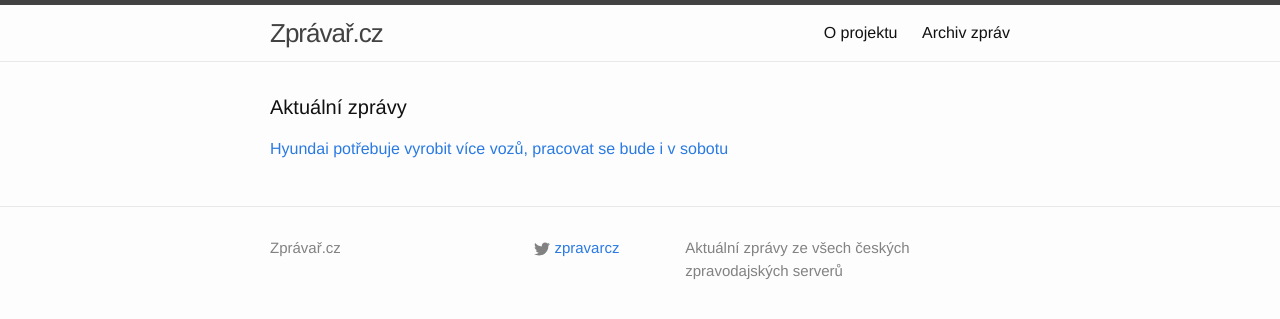
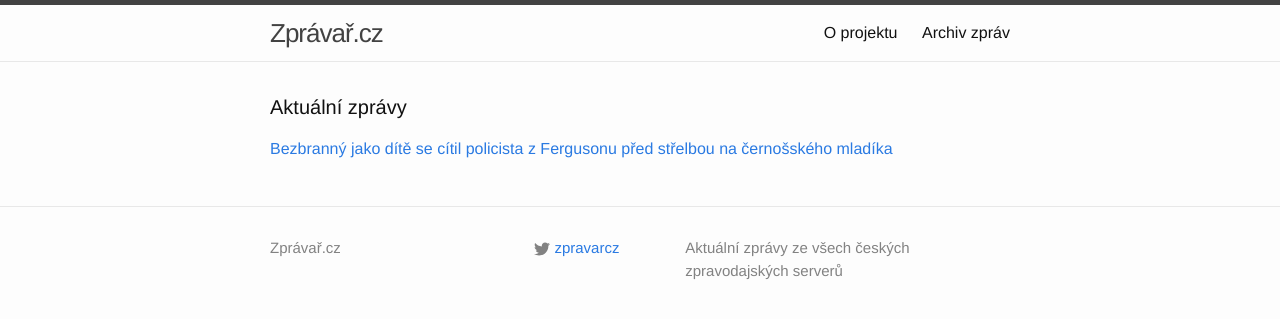
Before and after one commit to adliska/zpravar, a Jekyll site: the page built from index.html, in a window 1280 px wide. Shown: the top 319 px of the page. Built offline with Jekyll 4.4.1, drawn with Linux system fonts in a browser that asks for light colours; part of the change alters nothing that is shown.

Commit message:
zpravar news update

```diff
--- a/index.html
+++ b/index.html
@@ -5,12 +5,13 @@ layout: default
 <div class="home">
     <h1 class="page-heading">Aktuální zprávy</h1>
 
-<p><a href="javascript:;" onclick="toggle_visibility('zpravy0')">Hyundai potřebuje vyrobit více vozů, pracovat se bude i v sobotu </a></p>
+<p><a href="javascript:;" onclick="toggle_visibility('zpravy0')">Bezbranný jako dítě se cítil policista z Fergusonu před střelbou na černošského mladíka</a></p>
 <div id="zpravy0" style="display:none">
 <ul>
-<li><a href=http://www.lidovky.cz/hyundai-potrebuje-vyrobit-vice-vozu-pracovat-se-bude-i-v-sobotu-pw5-/auto.aspx?c=A141124_163516_ln-auto_ape>Hyundai potřebuje vyrobit více vozů, pracovat se bude i v sobotu  - www.lidovky.cz</a></li>
-<li><a href=http://zpravy.e15.cz/byznys/prumysl-a-energetika/hyundai-chce-v-cesku-navysit-vyrobu-zrychli-linky-1140018>Hyundai chce v Česku navýšit výrobu. Zrychlí linky - zpravy.e15.cz</a></li>
-<li><a href=http://zpravy.e15.cz/byznys/prumysl-a-energetika/hyundai-chce-v-cesku-vyrabet-vice-aut-1140018>Hyundai chce v Česku vyrábět více aut - zpravy.e15.cz</a></li>
-<li><a href=http://www.financninoviny.cz/zpravodajstvi/zpravy/nosovicka-hyundai-dostala-povoleni-k-zvyseni-vyroby-uvedla-e15/1151525>Nošovická Hyundai dostala povolení k zvýšení výroby, uvedla E15 - www.financninoviny.cz</a></li>
+<li><a href=http://www.ceskatelevize.cz/ct24/svet/293549-bezbranny-jako-dite-se-citil-policista-z-fergusonu-pred-strelbou-na-cernosskeho-mladika/>Bezbranný jako dítě se cítil policista z Fergusonu před střelbou na černošského mladíka - www.ceskatelevize.cz</a></li>
+<li><a href=http://www.novinky.cz/zahranicni/amerika/354558-bal-jsem-se-o-zivot-popsal-zabiti-afroamericana-policista-z-fergusonu.html>Bál jsem se o život, popsal zabití Afroameričana policista z Fergusonu - www.novinky.cz</a></li>
+<li><a href=http://zpravy.idnes.cz/vypoved-policisty-wilsona-ferguson-d77-/zahranicni.aspx?c=A141126_064347_zahranicni_wlk>Bál jsem se, musel jsem ho zabít, vypověděl policista z Fergusonu - zpravy.idnes.cz</a></li>
+<li><a href=http://zpravy.aktualne.cz/zahranici/mel-vyraz-demona-hajil-policista-strelbu-ve-fergusonu/r~bc1fc41074b811e4b6d20025900fea04/>Měl výraz démona, hájil policista střelbu ve Fergusonu - zpravy.aktualne.cz</a></li>
+<li><a href=http://www.ceskenoviny.cz/zpravy/zpravy/policista-z-fergusonu-se-pry-pri-stretu-s-mladikem-bal-o-zivot/1151542>Policista z Fergusonu se prý při střetu s mladíkem bál o život - www.ceskenoviny.cz</a></li>
 </ul>
 </div></div>
```
